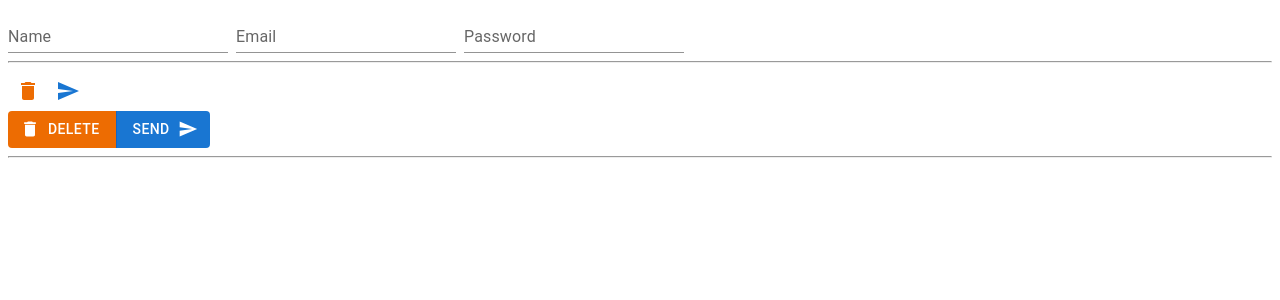
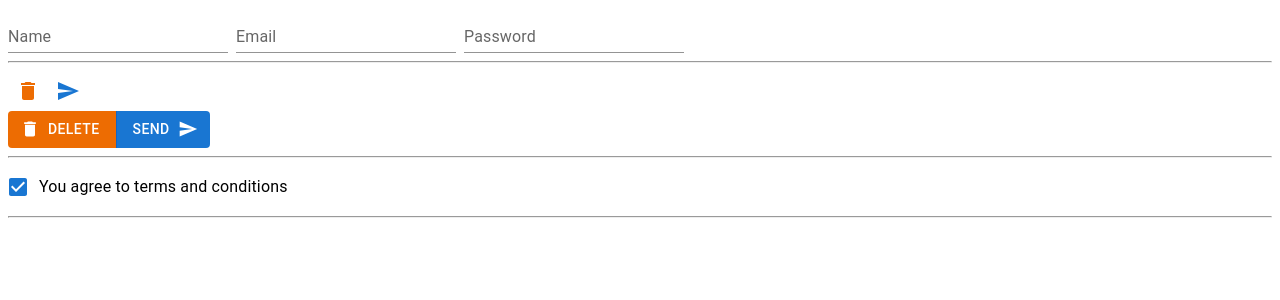
Before and after one commit to MdAliKhalil/learn-react-material-ui, a React (Vite) app in the folder react-material-ui/: page / in a window 1280 px wide. Shown: the top 300 px of the page. Built offline with nearby package versions, Linux system fonts and the light colour scheme.

Commit message:
Checkbox Component

```diff
--- a/react-material-ui/src/App.jsx
+++ b/react-material-ui/src/App.jsx
@@ -4,6 +4,7 @@
 // import './App.css'
 
 import ButtonMUI from "./ButtonMUI"
+import CheckBoxMUI from "./CheckBoxMUI"
 import TextFieldMUI from "./TextFieldMUI"
 
 function App() {
@@ -33,6 +34,7 @@ function App() {
       </p> */}
       <TextFieldMUI />
       <ButtonMUI />
+      <CheckBoxMUI />
     </>
   )
 }
--- /dev/null
+++ b/react-material-ui/src/CheckBoxMUI.jsx
@@ -0,0 +1,19 @@
+import { useState } from "react";
+import Divider from "./Divider";
+import { Checkbox, FormControlLabel } from "@mui/material";
+
+function CheckBoxMUI() {
+    const [checked, setChecked] = useState(true);
+
+    return (
+        <div>
+            <FormControlLabel control={
+                <Checkbox checked={checked} onChange={(event) => setChecked(event.target.checked)} color="primary"></Checkbox>
+            } label="You agree to terms and conditions"
+            />
+            <Divider />
+        </div>
+    );
+}
+
+export default CheckBoxMUI;
```
